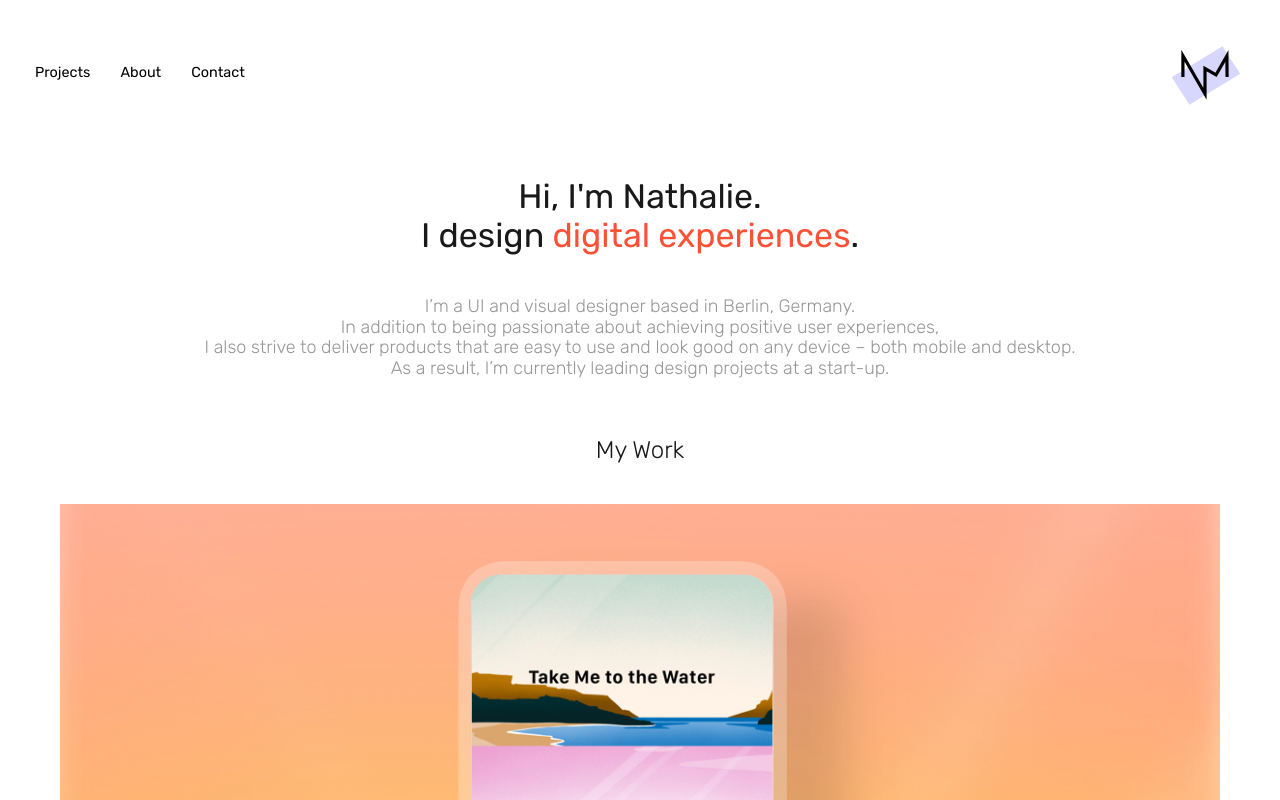
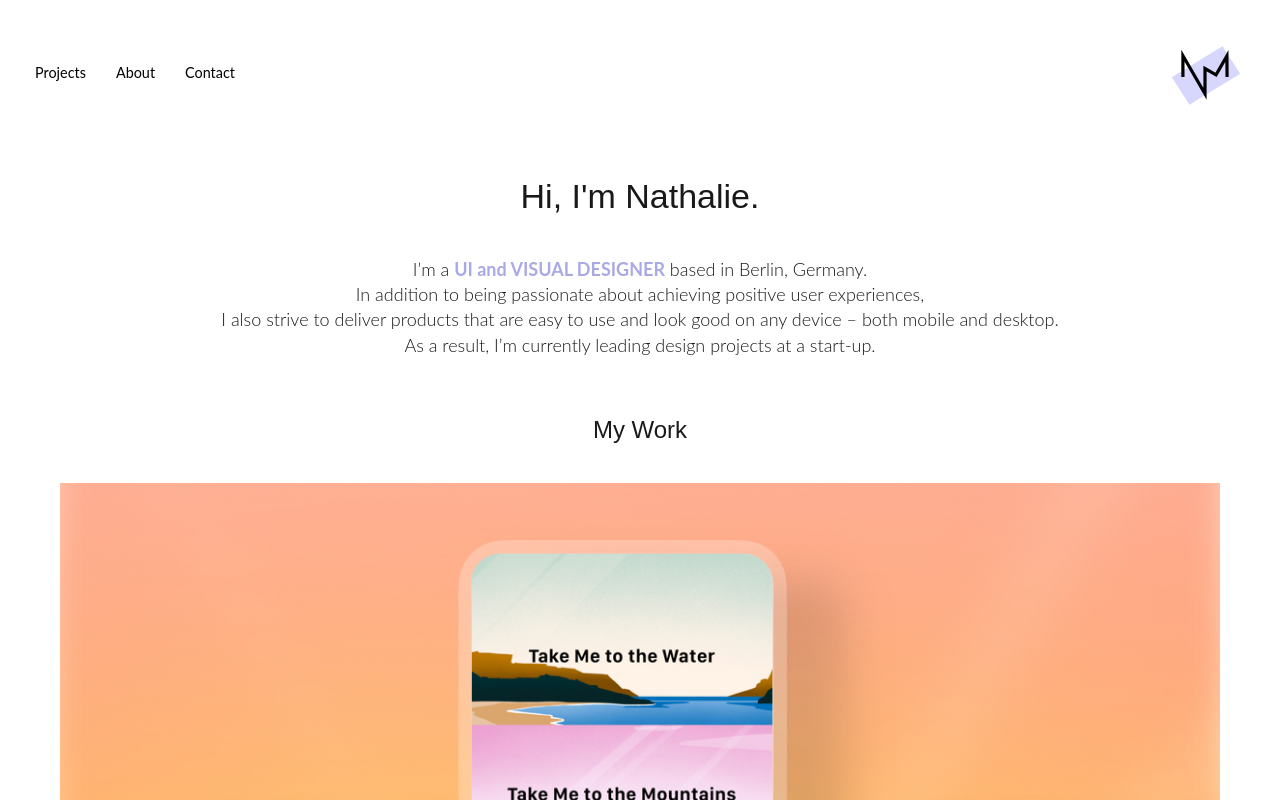
Before and after one commit to NatMay91/Nathalie-McCubbin-Portfolio, a plain HTML site: page index.html in a window 1280 px wide. Shown: the top 800 px of the page. Drawn offline with nearby package versions, Linux system fonts and the light colour scheme.

Commit message:
Montserrat and Lato added as font family

```diff
--- a/css/style.css
+++ b/css/style.css
@@ -59,9 +59,11 @@ main {
 }
 
 
+/*h1-h6 and p*/
+
 h1 {
   color: #19191A;
-  font-family: 'Rubik', sans-serif;
+  font-family: 'Montserrat', sans-serif;
   font-size: 34px;
   font-weight: 400;
   text-align: center;
@@ -69,7 +71,7 @@ h1 {
 
 h2 {
   color: #19191A;
-  font-family: 'Rubik', sans-serif;
+  font-family: 'Montserrat', sans-serif;
   font-size: 24px;
   font-weight: 300;
   text-align: center;
@@ -78,7 +80,7 @@ h2 {
 
 h3 {
   color: #19191A;
-  font-family: 'Rubik', sans-serif;
+  font-family: 'Montserrat', sans-serif;
   font-weight: 200;
   line-height: 1.4;
 }
@@ -102,25 +104,28 @@ h6 {
   text-align: center;
 }
 
-#subheader-id {
+subheader-id {
   font-size: 2em;
   font-weight: 900;
 }
 
 
 p {
-  color: #979797;
-  font-family: 'Rubik', sans-serif;
+  color: #19191A;
+  font-family: 'Lato', sans-serif;
   font-size: 18px;
   font-weight: 300;
   text-align: center;
+  line-height: 1.4;
   }
 
+
 /* portfolio styles*/
+
 a {
   color: #000000;
   text-decoration: none; /* No underlining */
-  font-family:'Rubik', sans-serif;
+  font-family: 'Lato', sans-serif;
 }
 
 
@@ -154,18 +159,22 @@ a:focus {
   transition: 0.5s;
 }
 
+
+/* EMAIL ME button*/
+
 .button.contact {
   display: inline-block;
   background-color: transparent;
-  color: #000000;
+  color: #979797;
   text-transform: uppercase;
   padding: 10px;
-  border: 2px solid #000000;
+  border: 2px solid #979797;
 }
 
 .button.contact:hover {
-  background-color: #000000;
+  background-color: #8585B3;
   color: #ffffff;
+  border: 2px solid #8585B3;
 }
 
 
@@ -191,7 +200,7 @@ a:focus {
 .nav-wrapper > .left-side > div {
   margin-right: 30px;
   font-size: 0.9em;
-  font-family:'Rubik', sans-serif;
+  font-family: 'Lato', sans-serif;
 }
 
 .nav-link-wrapper {
--- a/index.html
+++ b/index.html
@@ -43,9 +43,8 @@
       <div>
         <div id="hero">
         <div class="container">
-        <h1>Hi, I'm Nathalie.
-          <br>I design <span style="color:#FC5137">digital experiences</span>.</h1>
-          <p>I’m a UI and visual designer based in Berlin, Germany.
+        <h1>Hi, I'm Nathalie.</h1>
+          <p>I’m a <span style="color:#A9A9E5;font-weight:bold;">UI and VISUAL DESIGNER</span> based in Berlin, Germany.
           <br>In addition to being passionate about achieving positive user experiences,</br>
           I also strive to deliver products that are easy to use and look good on any device – both mobile and desktop.
           <br>As a result, I’m currently leading design projects at a start-up.</br>
```
